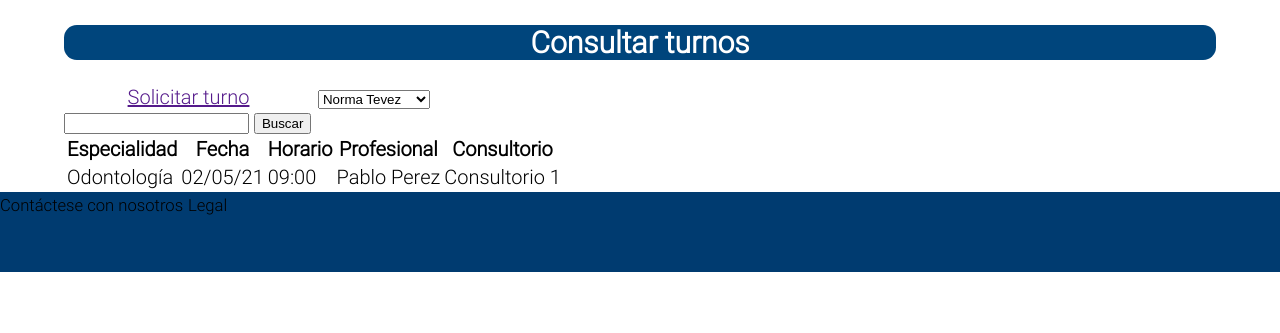
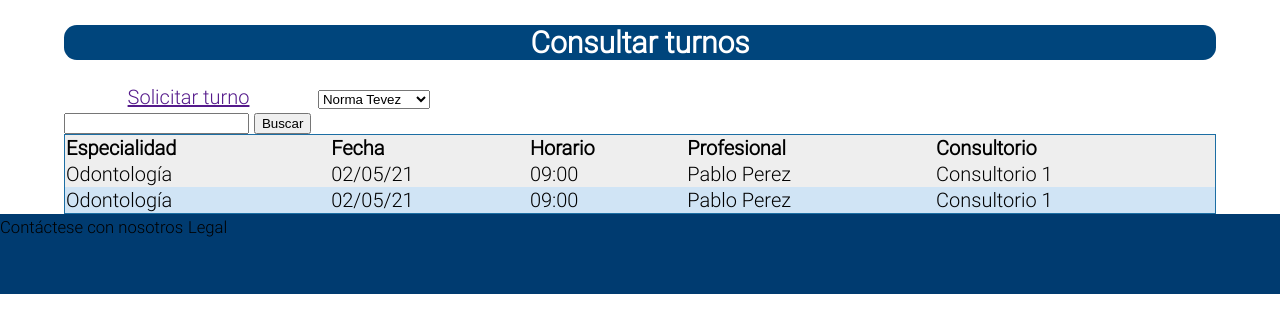
Before and after one commit to NicLarUniversidad/PAW_TP_Obligatorio, a PHP site: page /Views/listaTurnos.html in a window 1280 px wide. Shown: the part 240-573 px from the top of the page. Run offline with PHP 8.4, Linux system fonts and the light colour scheme.

Commit message:
Estilos en tabla de lista de turnos

```diff
--- a/Views/listaTurnos.html
+++ b/Views/listaTurnos.html
@@ -65,6 +65,13 @@
                             <td>Pablo Perez</td>
                             <td>Consultorio 1</td>
                         </tr>
+                        <tr>
+                            <td>Odontología</td>
+                            <td>02/05/21</td>
+                            <td>09:00</td>
+                            <td>Pablo Perez</td>
+                            <td>Consultorio 1</td>
+                        </tr>
                     </tbody>
                     <!-- estos datos van de ejemplo-->
                 </table>
--- a/resources/css/listadoturnos.css
+++ b/resources/css/listadoturnos.css
@@ -24,7 +24,16 @@ main>section>section {
     margin: 2vw 0;
     display: block;
 }
-
+main > section > table {
+    border: 1px solid #1C6EA4;
+  background-color: #EEEEEE;
+  width: 100%;
+  text-align: left;
+  border-collapse: collapse;
+}
+main>section> table >tbody> tr:nth-child(even) {
+    background: #D0E4F5;
+  }
 main>section>section>h3 {
     text-align: center;
     padding: 1vw;
```
